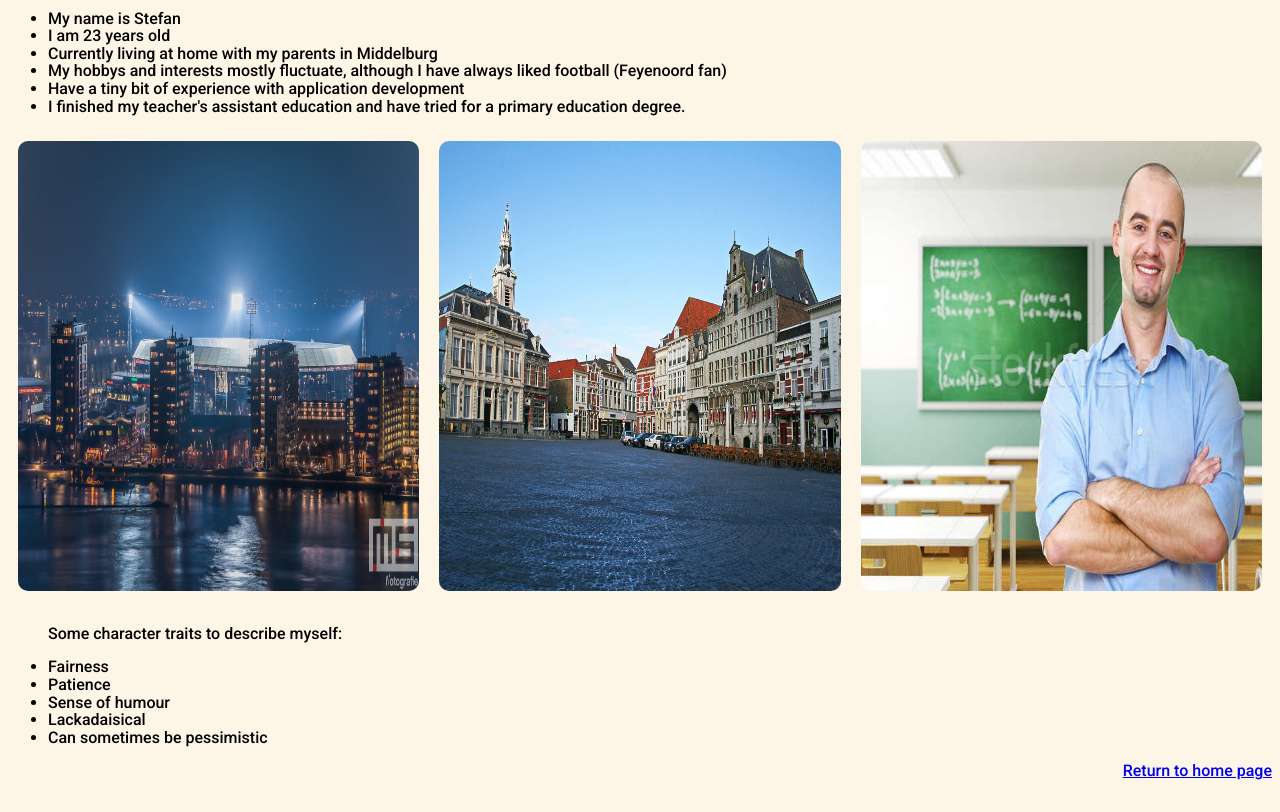
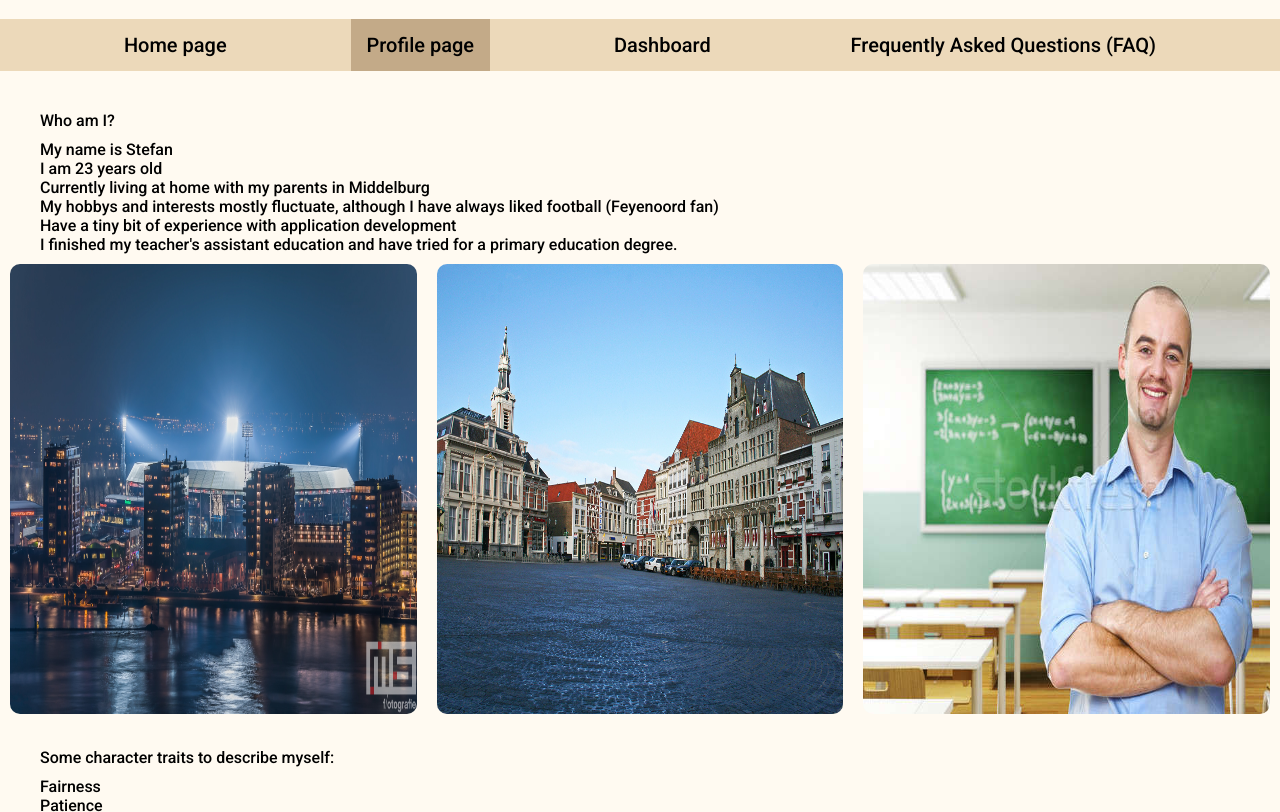
Before and after one commit to sgeissler96/sgeissler-repo, a plain HTML site: page profile.html in a window 1280 px wide. Shown: the part 102-914 px from the top of the page. Drawn offline with Linux system fonts and the light colour scheme.

Commit message:
updated all html files and added a stylesheet

```diff
--- a/profile.html
+++ b/profile.html
@@ -3,6 +3,7 @@
         <head>
             <title>Profile</title>
             <link href="https://fonts.googleapis.com/css2?family=Roboto:wght@500&display=swap" rel="stylesheet">
+            <link rel="stylesheet" type="text/css" href="stylesheet.css">
             <style>
             .row {
                 display: flex;
@@ -13,36 +14,35 @@
                 padding: 10px;
             }
 
-            * {
-            box-sizing: border-box;
-            }
-
-            body {
-                background-color: oldlace;
-            }
-
-            * {
-                font-family:'Roboto', sans-serif;
-            }
-
-            * {
-                line-height: 1.1;
-            }
-
             .border {
                 border-radius: 10px;
             }
 
-            h1.uppercase {
-                text-transform: uppercase;
+            .item-list {
+                list-style-type: none;
+                margin: 0px 0px 0px 40px;
+                padding: 0;
             }
-           </style>
+
+            .divider {
+                margin: 10px 0px 10px 0px;
+            }
+
+            </style>
         </head>
         <body>
-            <h1 class="uppercase" style="text-align: center;">profile page</h1>
-        <div>
+            <h1 class="header">Profile page</h1>
+            <ul class="navbar">
+                <li><a href="index.html">Home page</a></li>
+                <li><a class="active" href="profile.html">Profile page</a></li>
+                <li><a href="dashboard.html">Dashboard</a></li>
+                <li><a href="faq.html">Frequently Asked Questions (FAQ)</a></li>
+            </ul>
+
+
             <p style="margin: 0px 0px 0px 40px;">Who am I?</p>
-            <ul>
+            <div class="divider"></div>
+            <ul class="item-list">
                 <li>My name is Stefan</li>
                 <li>I am 23 years old</li>
                 <li>Currently living at home with my parents in Middelburg</li>
@@ -50,7 +50,6 @@
                 <li>Have a tiny bit of experience with application development</li>
                 <li>I finished my teacher's assistant education and have tried for a primary education degree.</li>
             </ul>
-        </div>
         <div class="row">
             <div class="column">
                 <img class="border" src="/sgeissler-repo/images/feyenoord-stadion-de-kuip.jpg" alt="De Kuip" style="width:100%; height: 450px">
@@ -64,14 +63,14 @@
         </div>
         <div>
             <p style="margin: 20px 0px 0px 40px;">Some character traits to describe myself:</p>
-            <ul>
+            <div class="divider"></div>
+            <ul class="item-list">
                 <li>Fairness</li>
                 <li>Patience</li>
                 <li>Sense of humour</li>
                 <li>Lackadaisical</li>
                 <li>Can sometimes be pessimistic</li>
             </ul>
-            <p style="text-align: right;"><a href="index.html">Return to home page</a></p>
-        </div>
+            </div>
         </body>
     </html>
--- /dev/null
+++ b/stylesheet.css
@@ -0,0 +1,49 @@
+body {
+    background-color: #fffaf1;
+    overflow-y: overlay;
+    margin: 0;
+    padding: 0;
+}
+
+* {
+    box-sizing: border-box;
+}
+
+.header {
+    padding: 20px;
+    text-align: center;
+    text-transform: uppercase;
+}
+
+.navbar {
+    overflow: hidden;
+    background-color: #ecd9ba;
+    text-align: center;
+    list-style-type: none;
+    margin-bottom: 40px;
+    padding: 0;
+    display: flex;
+    flex-direction: row;
+    justify-content: space-evenly;
+}
+
+.navbar a {
+    display: block;
+    color: black;
+    font-size: 20px;
+    padding: 14px 16px;
+    text-decoration: none;
+}
+
+.navbar a:hover {
+    background-color: #dec19b;
+    color: black;
+}
+
+.active {
+    background-color: #c3aa88;
+}
+
+* {
+    font-family:'Roboto', sans-serif;
+}
```
Also changed, not shown: dashboard.html (+14 -3 lines), faq.html (+14 -2 lines), index.html (+3 -43 lines).
